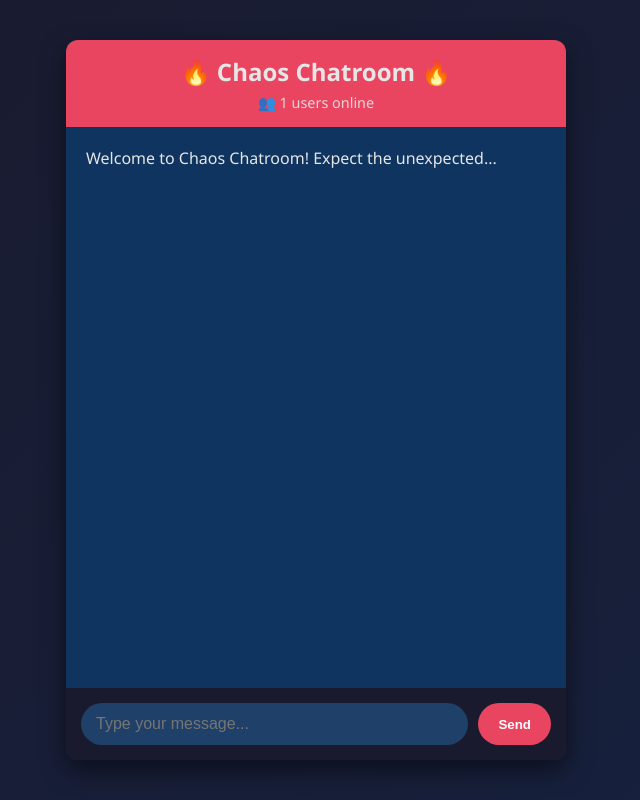
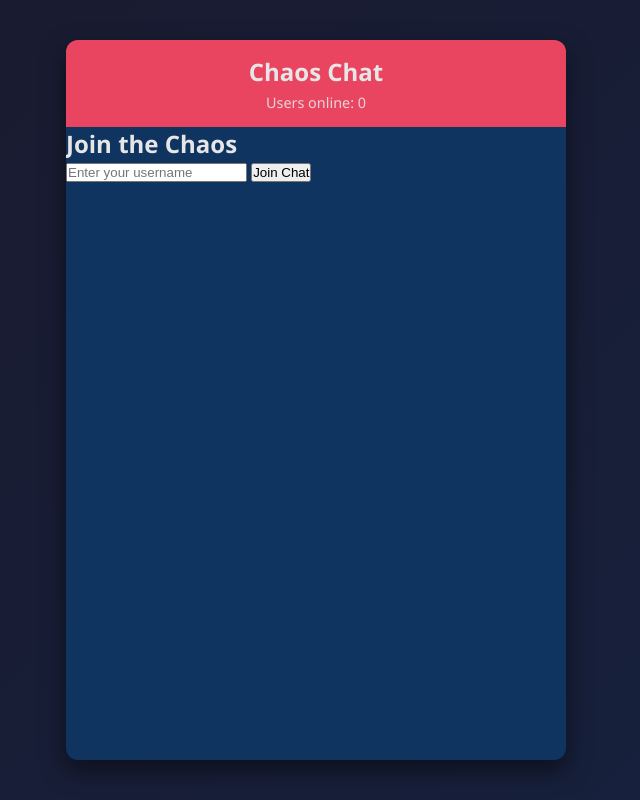
Before and after one commit to neelthechosen/Pandemonium-Chat-, a Flask app: page / in a window 1280 px wide. Shown: the whole page, without its empty margins (324-964 px from the left). Run offline with Flask 3, Linux system fonts and the light colour scheme; some libraries are stand-ins or nearby versions.

Commit message:
Update index.html

```diff
--- a/templates/index.html
+++ b/templates/index.html
@@ -3,31 +3,114 @@
 <head>
     <meta charset="UTF-8">
     <meta name="viewport" content="width=device-width, initial-scale=1.0">
-    <title>Chaos Chatroom</title>
+    <title>Chaos Chat</title>
     <link rel="stylesheet" href="{{ url_for('static', filename='style.css') }}">
     <script src="https://cdnjs.cloudflare.com/ajax/libs/socket.io/4.0.1/socket.io.js"></script>
 </head>
 <body>
     <div class="chat-container">
         <header>
-            <h1>🔥 Chaos Chatroom 🔥</h1>
-            <div class="user-count">👥 <span id="users-count">1</span> users online</div>
+            <h1>Chaos Chat</h1>
+            <div class="user-count">Users online: <span id="user-count">0</span></div>
         </header>
 
-        <div class="chaos-alert" id="chaos-alert">
-            <div class="chaos-content" id="chaos-content"></div>
+        <div class="login-screen" id="login-screen">
+            <div class="login-form">
+                <h2>Join the Chaos</h2>
+                <input type="text" id="username" placeholder="Enter your username" maxlength="20">
+                <button onclick="joinChat()">Join Chat</button>
+            </div>
         </div>
 
-        <div class="chat-messages" id="chat-messages">
-            <div class="system-message">Welcome to Chaos Chatroom! Expect the unexpected...</div>
-        </div>
+        <div class="chat-screen" id="chat-screen" style="display: none;">
+            <div class="messages" id="messages"></div>
 
-        <div class="chat-input">
-            <input type="text" id="message-input" placeholder="Type your message..." maxlength="200">
-            <button id="send-button">Send</button>
+            <div class="input-area">
+                <input type="text" id="message-input" placeholder="Type your message..." maxlength="500">
+                <button onclick="sendMessage()">Send</button>
+            </div>
         </div>
     </div>
 
-    <script src="{{ url_for('static', filename='script.js') }}"></script>
+    <script>
+        const socket = io();
+        let username = '';
+
+        // Handle receiving messages
+        socket.on('message', function(data) {
+            addMessage(data);
+        });
+
+        // Handle receiving message history
+        socket.on('message_history', function(data) {
+            const messagesContainer = document.getElementById('messages');
+            messagesContainer.innerHTML = '';
+            data.forEach(msg => addMessage(msg));
+        });
+
+        // Handle user count updates
+        socket.on('user_count', function(count) {
+            document.getElementById('user-count').textContent = count;
+        });
+
+        function joinChat() {
+            username = document.getElementById('username').value.trim();
+            if (username) {
+                socket.emit('join', { username: username });
+                document.getElementById('login-screen').style.display = 'none';
+                document.getElementById('chat-screen').style.display = 'flex';
+                document.getElementById('message-input').focus();
+            } else {
+                alert('Please enter a username');
+            }
+        }
+
+        function sendMessage() {
+            const input = document.getElementById('message-input');
+            const message = input.value.trim();
+            if (message) {
+                socket.emit('send_message', { text: message });
+                input.value = '';
+            }
+            input.focus();
+        }
+
+        function addMessage(data) {
+            const messagesContainer = document.getElementById('messages');
+            const messageElement = document.createElement('div');
+            messageElement.className = `message ${data.system ? 'system' : ''}`;
+
+            if (data.system) {
+                messageElement.innerHTML = `
+                    <div class="system-message">${data.text}</div>
+                    <div class="timestamp">${data.timestamp}</div>
+                `;
+            } else {
+                messageElement.innerHTML = `
+                    <div class="message-header">
+                        <span class="username">${data.username}</span>
+                        <span class="timestamp">${data.timestamp}</span>
+                    </div>
+                    <div class="message-text">${data.text}</div>
+                `;
+            }
+
+            messagesContainer.appendChild(messageElement);
+            messagesContainer.scrollTop = messagesContainer.scrollHeight;
+        }
+
+        // Allow sending message with Enter key
+        document.getElementById('message-input').addEventListener('keypress', function(e) {
+            if (e.key === 'Enter') {
+                sendMessage();
+            }
+        });
+
+        document.getElementById('username').addEventListener('keypress', function(e) {
+            if (e.key === 'Enter') {
+                joinChat();
+            }
+        });
+    </script>
 </body>
 </html>
```
